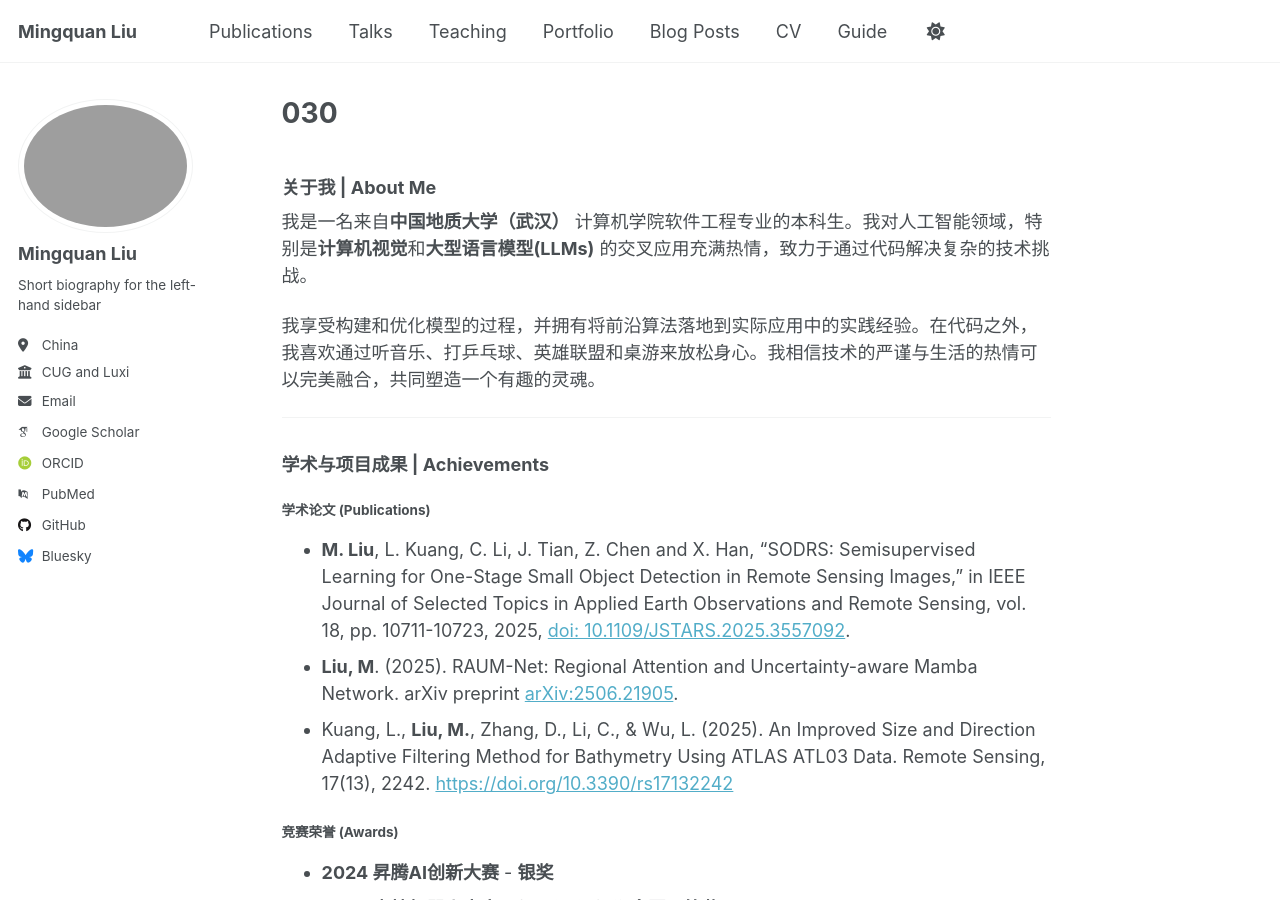
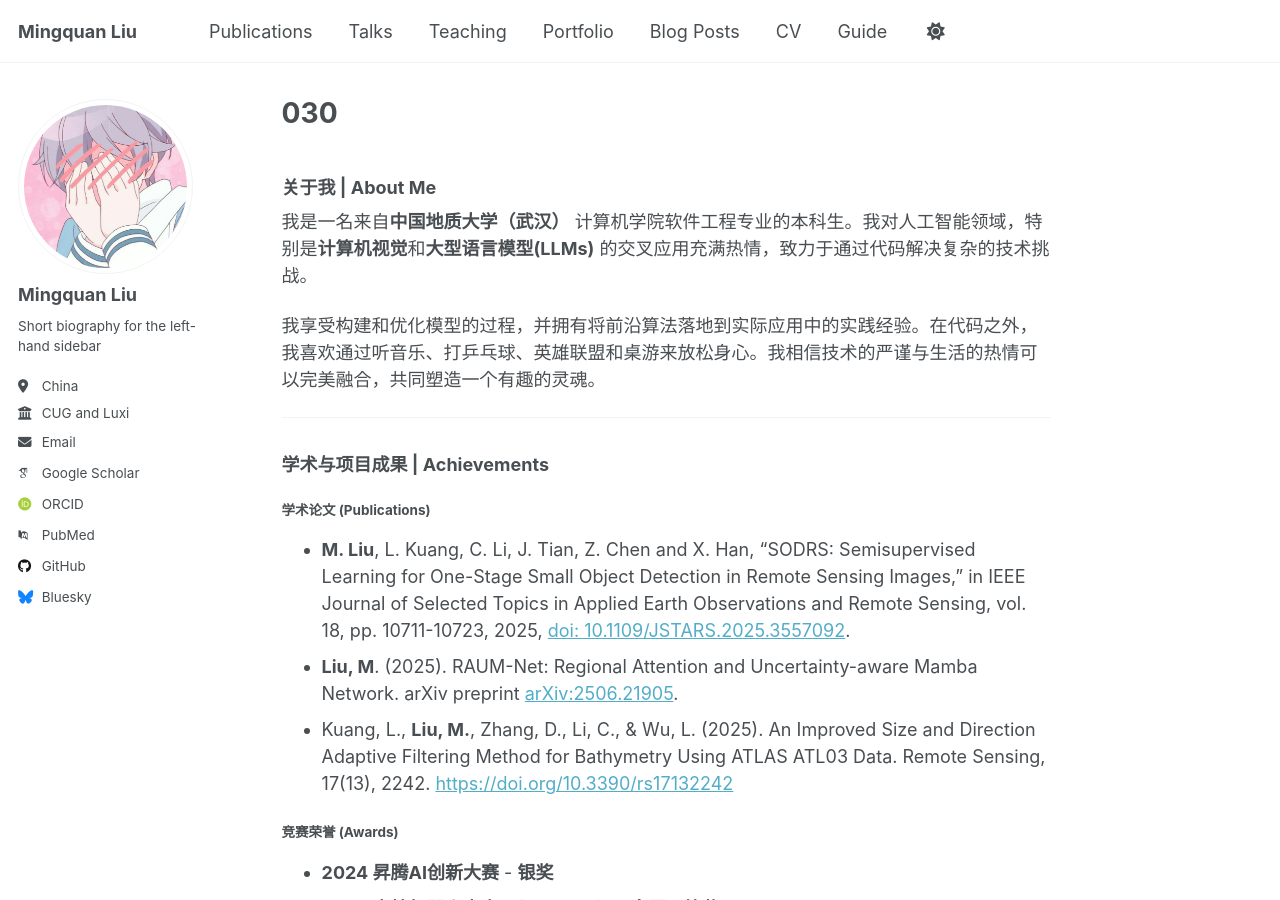
Before and after one commit to wxqnl/wxqnl.github.io, a Jekyll site: the page built from _pages/about.md, in a window 1280 px wide and 900 px high. Built offline with Jekyll 4.4.1, drawn with Linux system fonts in a browser that asks for light colours; some web fonts are replaced; a script that is not in the unit is left out.

Commit message:
Update _config.yml

```diff
--- a/_config.yml
+++ b/_config.yml
@@ -22,7 +22,7 @@ repository               : "academicpages/academicpages.github.io"
 #               Additional customization can be done by editing /_includes/author-profile.html
 author:
   # Biographic information
-  avatar           : "PPP.png"
+  avatar           : "PPP.jpg"
   name             : "Mingquan Liu"
   pronouns         : # example: "she/her"
   bio              : "Short biography for the left-hand sidebar"
```
